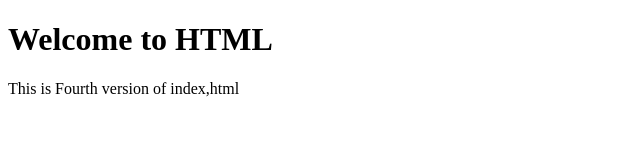
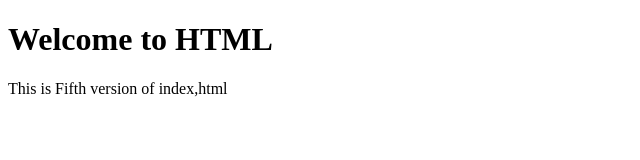
Before and after one commit to Rakshith4916/Myrepo, a plain HTML site: page index.html in a window 1280 px wide. Shown: the full height of the page, 0-640 px from the left. Drawn offline with Linux system fonts and the light colour scheme.

Commit message:
Fifth version

```diff
--- a/index.html
+++ b/index.html
@@ -7,6 +7,6 @@
 </head>
 <body>
     <h1>Welcome to HTML</h1>
-    <p>This is Fourth version of index,html</p>
+    <p>This is Fifth version of index,html</p>
 </body>
 </html>
```
